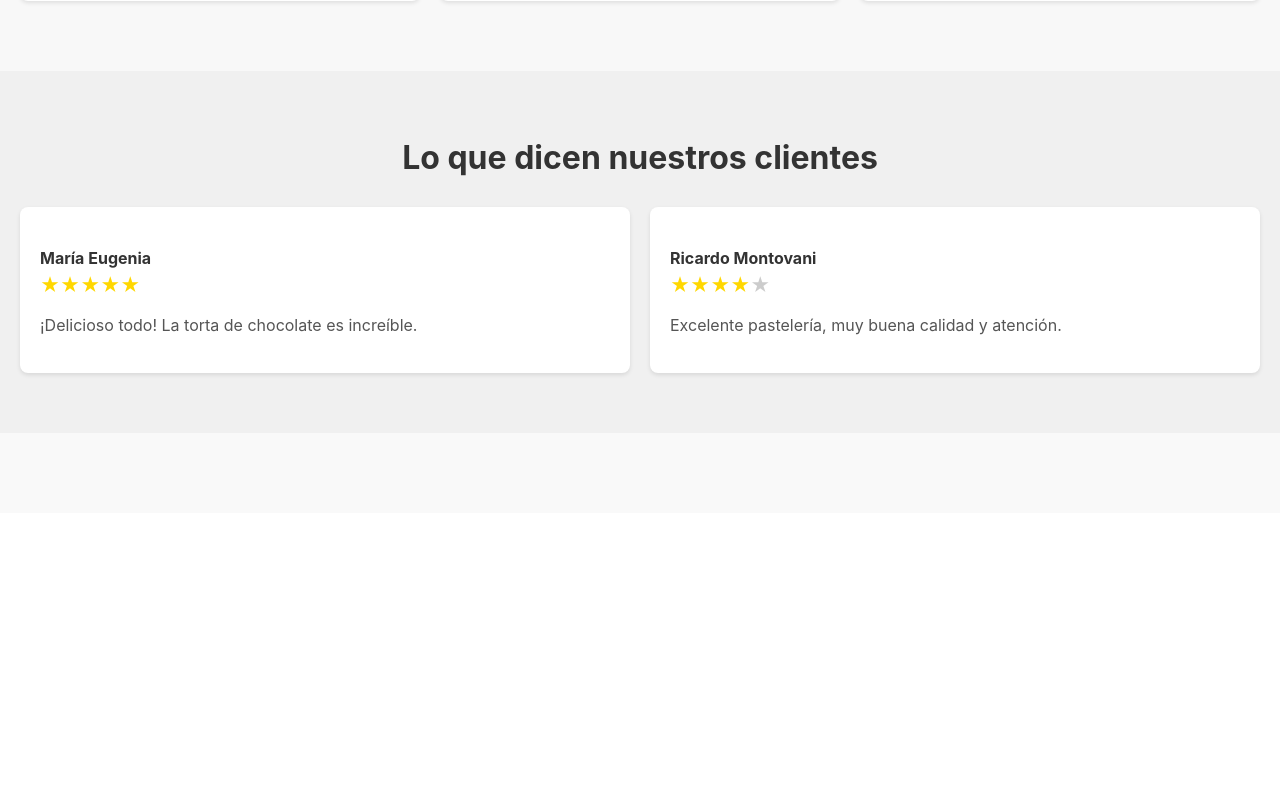
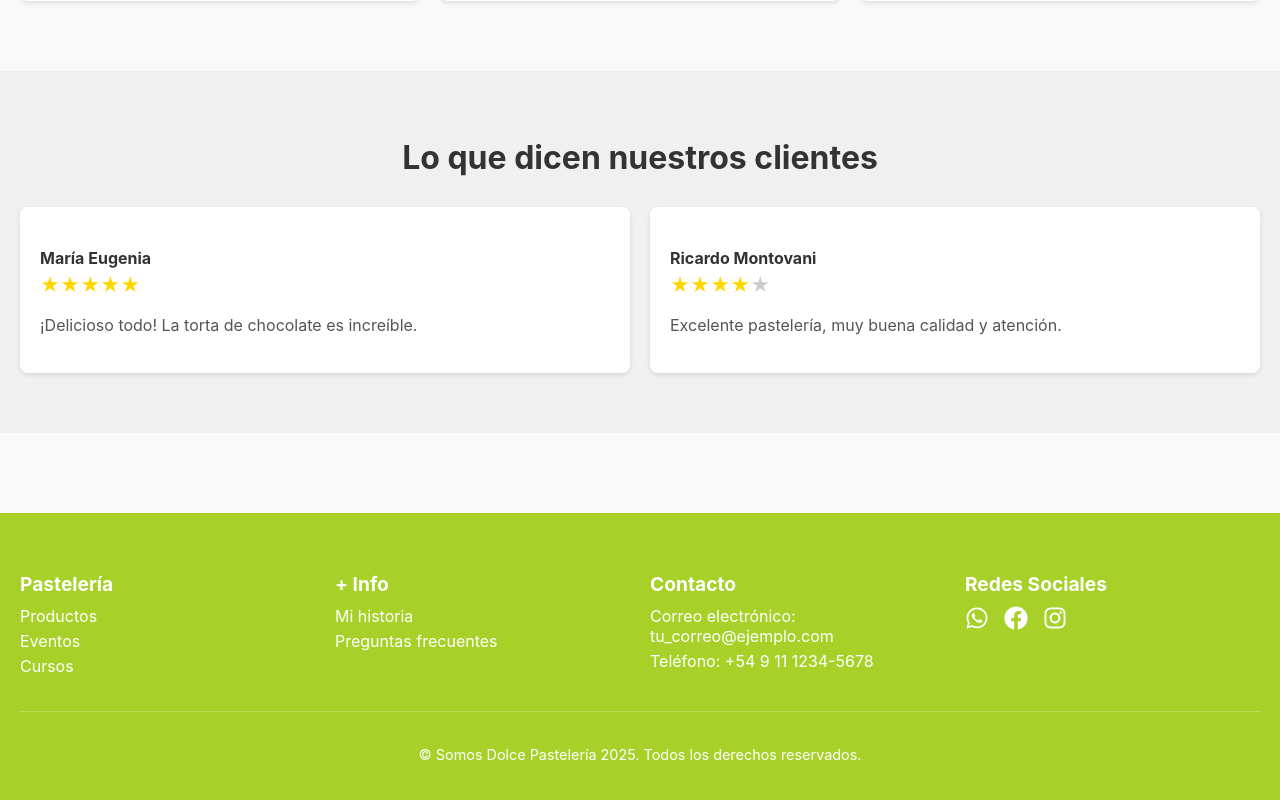
Before and after one commit to santiagotuc/dolcesabores, a React (Create React App) app: page / in a window 1280 px wide. Shown: the part 1962-2762 px from the top of the page. Before the commit the page ends 2475 px from the top, so only its background shows below. Built offline with nearby package versions, Linux system fonts and the light colour scheme.

Commit message:
feat: Implementación del componente Footer con enlaces y redes sociales

```diff
--- a/package.json
+++ b/package.json
@@ -9,8 +9,9 @@
     "@testing-library/user-event": "^13.5.0",
     "react": "^19.1.0",
     "react-dom": "^19.1.0",
+    "react-icons": "^5.5.0",
     "react-router-dom": "^7.6.0",
-    "react-scripts": "5.0.1",
+    "react-scripts": "^5.0.1",
     "web-vitals": "^2.1.4"
   },
   "scripts": {
--- /dev/null
+++ b/src/components/Footer.css
@@ -0,0 +1,57 @@
+.footer {
+  background-color: #a7d129; /* El color verde que mencionaste (ajusta si es diferente) */
+  color: white;
+  padding: 40px 20px;
+  text-align: left; /* Alinea el texto a la izquierda por defecto */
+}
+
+.footer-sections {
+  display: grid;
+  grid-template-columns: repeat(auto-fit, minmax(150px, 1fr));
+  gap: 20px;
+  margin-bottom: 30px;
+}
+
+.footer-section h3 {
+  font-size: 1.2em;
+  margin-bottom: 10px;
+}
+
+.footer-section ul {
+  list-style: none;
+  padding: 0;
+  margin: 0;
+}
+
+.footer-section li {
+  margin-bottom: 5px;
+}
+
+.footer-section a {
+  color: white;
+  text-decoration: none;
+}
+.footer-section a:hover {
+  text-decoration: underline;
+}
+
+.social-icons {
+  display: flex;
+  gap: 15px;
+  font-size: 1.5em;
+}
+
+.social-icons a {
+  color: white;
+}
+
+.social-icons a:hover {
+  opacity: 0.8;
+}
+
+.footer-bottom {
+  text-align: center;
+  padding-top: 20px;
+  border-top: 1px solid rgba(255, 255, 255, 0.2);
+  font-size: 0.9em;
+}
--- a/src/components/Footer.jsx
+++ b/src/components/Footer.jsx
@@ -1,6 +1,81 @@
-import react from "react";
+import React from "react";
+import "./Footer.css"; // Importa el archivo de estilos para el Footer
+import { FaWhatsapp, FaFacebook, FaInstagram } from "react-icons/fa"; // Importa iconos de redes sociales
 
 function Footer() {
-  return <div>{/* { contenido } */}</div>;
+  return (
+    <footer className="footer">
+      <div className="footer-sections">
+        <div className="footer-section">
+          <h3>Pastelería</h3>
+          <ul>
+            <li>
+              <a href="/productos">Productos</a>
+            </li>
+            <li>
+              <a href="/eventos">Eventos</a>
+            </li>
+            <li>
+              <a href="/cursos">Cursos</a>
+            </li>
+          </ul>
+        </div>
+        <div className="footer-section">
+          <h3>+ Info</h3>
+          <ul>
+            <li>
+              <a href="/mi-historia">Mi historia</a>
+            </li>
+            <li>
+              <a href="/preguntas-frecuentes">Preguntas frecuentes</a>
+            </li>
+          </ul>
+        </div>
+        <div className="footer-section">
+          <h3>Contacto</h3>
+          <ul>
+            <li>
+              Correo electrónico:{" "}
+              <a href="mailto:tu_correo@ejemplo.com">tu_correo@ejemplo.com</a>
+            </li>
+            <li>
+              Teléfono: <a href="tel:+5491112345678">+54 9 11 1234-5678</a>
+            </li>
+          </ul>
+        </div>
+        <div className="footer-section">
+          <h3>Redes Sociales</h3>
+          <div className="social-icons">
+            <a
+              href="https://wa.me/tunumerodewhatsapp"
+              target="_blank"
+              rel="noopener noreferrer"
+            >
+              <FaWhatsapp size={24} />
+            </a>
+            <a
+              href="https://facebook.com/tupagina"
+              target="_blank"
+              rel="noopener noreferrer"
+            >
+              <FaFacebook size={24} />
+            </a>
+            <a
+              href="https://instagram.com/tuinstagram"
+              target="_blank"
+              rel="noopener noreferrer"
+            >
+              <FaInstagram size={24} />
+            </a>
+          </div>
+        </div>
+      </div>
+      <div className="footer-bottom">
+        <p>© Somos Dolce Pastelería 2025. Todos los derechos reservados.</p>
+        {/* Aquí podríamos añadir más información profesional */}
+      </div>
+    </footer>
+  );
 }
+
 export default Footer;
```
Also changed, not shown: 1 other file (tests, documents, lock files or other folders).
